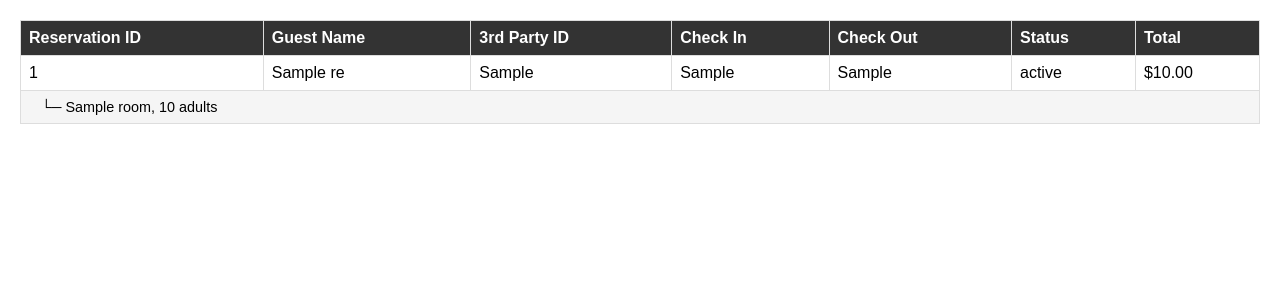
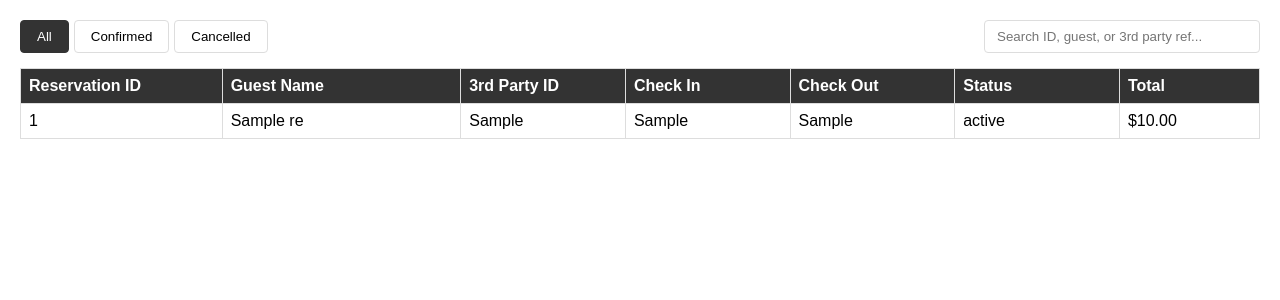
Before and after one commit to devinmarch/reservations, a Flask app: template ota/templates/list.html in a window 1280 px wide. Shown: the part 107-407 px from the top of the page. Run offline with Flask 3, Linux system fonts and the light colour scheme; the template is opened without the code that fills it: most values are stand-ins (such as "Sample title", 1, 10 or a date in 2020).

Commit message:
Added Vanilla JS refinements to reservations table

```diff
--- a/ota/templates/list.html
+++ b/ota/templates/list.html
@@ -4,10 +4,19 @@
     <title>OTA Reservations</title>
     <style>
         body { font-family: sans-serif; margin: 20px; }
-        table { border-collapse: collapse; width: 100%; }
-        th, td { border: 1px solid #ddd; padding: 8px; text-align: left; }
+        table { border-collapse: collapse; width: 100%; table-layout: fixed; }
+        th, td { border: 1px solid #ddd; padding: 8px; text-align: left; overflow: hidden; text-overflow: ellipsis; }
         th { background: #333; color: white; }
-        .room-row { background: #f5f5f5; font-size: 0.9em; }
+        th:nth-child(1) { width: 15%; }  /* Reservation ID */
+        th:nth-child(2) { width: 18%; }  /* Guest Name */
+        th:nth-child(3) { width: 12%; }  /* 3rd Party ID */
+        th:nth-child(4) { width: 12%; }  /* Check In */
+        th:nth-child(5) { width: 12%; }  /* Check Out */
+        th:nth-child(6) { width: 12%; }  /* Status */
+        th:nth-child(7) { width: 10%; }  /* Total */
+        .details-row td { background: #f5f5f5; font-size: 0.9em; padding-left: 20px; }
+        .reservation-row { cursor: pointer; }
+        .reservation-row:hover { background: #f9f9f9; }
 
         .header { display: flex; justify-content: space-between; align-items: center; margin-bottom: 20px; }
         .header h1 { margin: 0; }
@@ -18,6 +27,18 @@
         .btn-secondary { background: #6c757d; color: white; }
         .btn-danger { background: #dc3545; color: white; padding: 5px 10px; }
         .btn:disabled { opacity: 0.5; cursor: not-allowed; }
+
+        /* Controls row */
+        .controls { display: flex; justify-content: space-between; align-items: center; margin-bottom: 15px; }
+
+        /* Tabs */
+        .tabs { display: flex; gap: 5px; }
+        .tab { padding: 8px 16px; border: 1px solid #ddd; background: #fff; cursor: pointer; border-radius: 4px; }
+        .tab:hover { background: #f5f5f5; }
+        .tab.active { background: #333; color: white; border-color: #333; }
+
+        /* Search */
+        .search { padding: 8px 12px; border: 1px solid #ddd; border-radius: 4px; width: 250px; }
 
         /* Modal styles */
         .modal-overlay { display: none; position: fixed; top: 0; left: 0; width: 100%; height: 100%; background: rgba(0,0,0,0.5); z-index: 1000; }
@@ -51,7 +72,17 @@
         <button class="btn btn-primary" id="create-btn">Create Reservation</button>
     </div>
 
+    <div class="controls">
+        <div class="tabs">
+            <button class="tab active" data-status="">All</button>
+            <button class="tab" data-status="confirmed">Confirmed</button>
+            <button class="tab" data-status="cancelled">Cancelled</button>
+        </div>
+        <input type="text" class="search" id="search" placeholder="Search ID, guest, or 3rd party ref...">
+    </div>
+
     <table>
+        <thead>
             <tr>
                 <th>Reservation ID</th>
                 <th>Guest Name</th>
@@ -61,8 +92,10 @@
                 <th>Status</th>
                 <th>Total</th>
             </tr>
+        </thead>
         {% for res in reservations %}
-        <tr>
+        <tbody data-status="{{ res.status }}" data-search="{{ res.reservationID }} {{ res.guestName }} {{ res.thirdPartyIdentifier or '' }}">
+            <tr class="reservation-row">
                 <td>{{ res.reservationID }}</td>
                 <td>{{ res.guestName }}</td>
                 <td>{{ res.thirdPartyIdentifier or '' }}</td>
@@ -71,11 +104,14 @@
                 <td>{{ res.status }}</td>
                 <td>${{ "%.2f"|format(res.total) }}</td>
             </tr>
+            <tr class="details-row" hidden>
+                <td colspan="7">
                     {% for room in res.rooms %}
-        <tr class="room-row">
-            <td colspan="7">&nbsp;&nbsp;&nbsp;└─ {{ room.roomTypeName }}, {{ room.adults }} adults</td>
+                    └─ {{ room.roomTypeName }}, {{ room.adults }} adults<br>
+                    {% endfor %}
+                </td>
             </tr>
-        {% endfor %}
+        </tbody>
         {% endfor %}
     </table>
 
@@ -139,9 +175,55 @@
     </div>
 
     <script>
-        // Room types config from server
         const ROOM_TYPES = {{ room_types | tojson }};
     </script>
     <script src="{{ url_for('ota.static', filename='ota.js') }}"></script>
+    <script>
+        // Current filter state
+        let activeStatus = '';
+        let searchQuery = '';
+
+        function filterTable() {
+            document.querySelectorAll('tbody[data-status]').forEach(tbody => {
+                const status = tbody.dataset.status;
+                const searchText = tbody.dataset.search.toLowerCase();
+
+                const matchesStatus = !activeStatus || status === activeStatus;
+                const matchesSearch = !searchQuery || searchText.includes(searchQuery);
+
+                tbody.hidden = !(matchesStatus && matchesSearch);
+            });
+        }
+
+        // Tab filtering
+        document.querySelectorAll('.tab').forEach(tab => {
+            tab.addEventListener('click', () => {
+                activeStatus = tab.dataset.status;
+                document.querySelectorAll('.tab').forEach(t => t.classList.remove('active'));
+                tab.classList.add('active');
+                filterTable();
+            });
+        });
+
+        // Search
+        document.getElementById('search').addEventListener('input', function() {
+            searchQuery = this.value.toLowerCase();
+            filterTable();
+        });
+
+        // Click to expand details (accordion style - only one open at a time)
+        document.querySelectorAll('.reservation-row').forEach(row => {
+            row.addEventListener('click', () => {
+                const details = row.nextElementSibling;
+                const wasHidden = details.hidden;
+
+                // Collapse all
+                document.querySelectorAll('.details-row').forEach(d => d.hidden = true);
+
+                // Toggle clicked one (open if it was closed)
+                details.hidden = !wasHidden;
+            });
+        });
+    </script>
 </body>
 </html>
```
Also changed, not shown: notes/CLAUDE.md (deleted, +0 -12 lines), ota/__init__.py (+8 -3 lines). Lines whose indentation alone changed are shown as unchanged.
